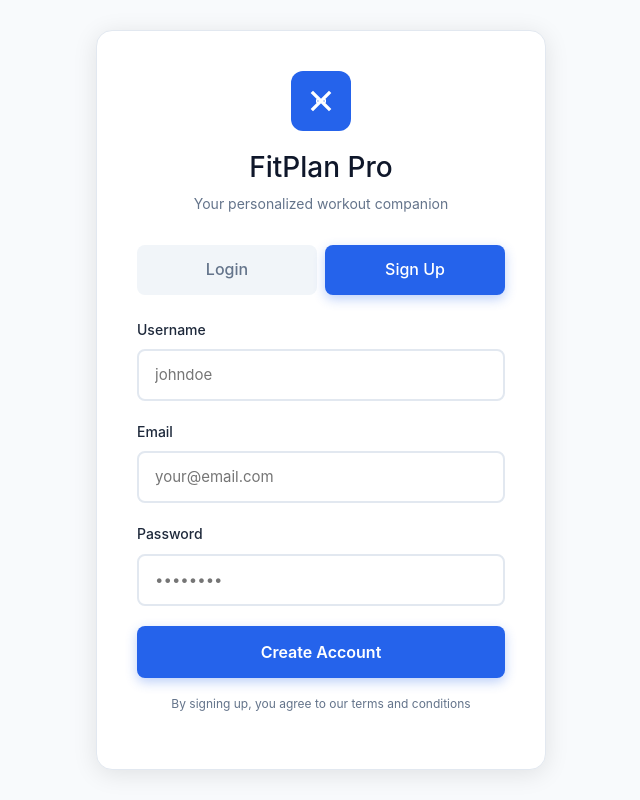
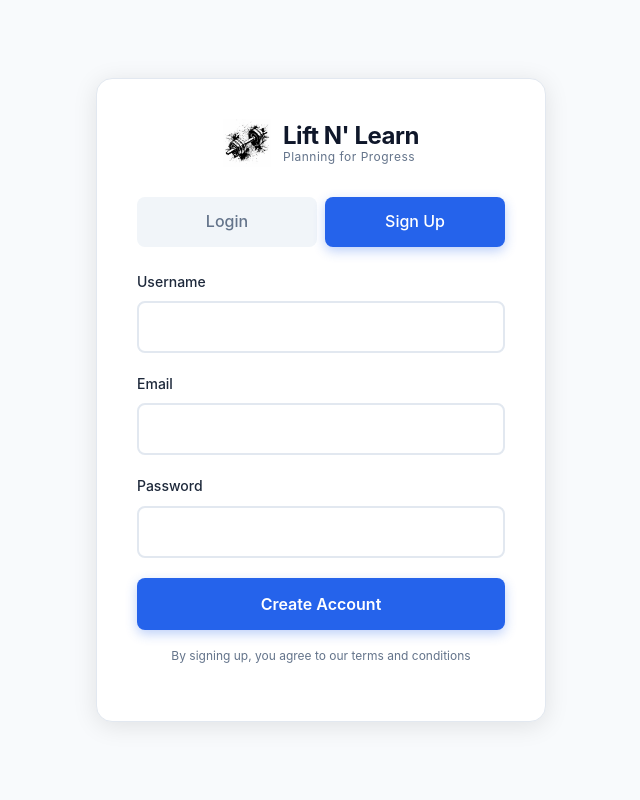
Before and after one commit to JohnAnderson777/lift-and-learn, a Flask app: page /register in a window 1280 px wide. Shown: the whole page, without its empty margins (319-959 px from the left). Run offline with Flask 3, Linux system fonts and the light colour scheme.

Commit message:
Fixing navbar, website logo and other things etc

```diff
--- a/bolt-fitness-app/static/style.css
+++ b/bolt-fitness-app/static/style.css
@@ -74,30 +74,40 @@ body {
     margin-bottom: 30px;
 }
 
-.logo {
-    background: #2563eb;
-    width: 60px;
-    height: 60px;
-    border-radius: 12px;
-    display: inline-flex;
+.auth-brand {
+    display: flex;
     align-items: center;
     justify-content: center;
-    margin-bottom: 20px;
-}
-
-.logo svg {
-    color: white;
-}
-
-.auth-header h1 {
-    font-size: 28px;
-    color: #0f172a;
-    margin-bottom: 8px;
-}
-
-.auth-header p {
+    gap: 12px;
+    margin-bottom: 4px;
+}
+
+.auth-brand-icon {
+    width: 48px;
+    height: 48px;
+    object-fit: contain;
+}
+
+.auth-brand-text {
+    display: flex;
+    flex-direction: column;
+    align-items: flex-start;
+}
+
+.auth-brand-title {
+    font-size: 24px;
+    font-weight: 700;
+    color: #0f172a;
+    line-height: 1.1;
+    letter-spacing: -0.02em;
+}
+
+.auth-brand-slogan {
+    font-size: 12px;
     color: #64748b;
-    font-size: 14px;
+    letter-spacing: 0.04em;
+    line-height: 1;
+    margin-top: 2px;
 }
 
 .auth-tabs {
@@ -448,6 +458,13 @@ body {
     gap: 16px;
 }
 
+.nav-divider {
+    width: 1px;
+    height: 24px;
+    background: rgba(255, 255, 255, 0.3);
+    margin: 0 4px;
+}
+
 .user-info {
     text-align: right;
 }
--- a/bolt-fitness-app/templates/base.html
+++ b/bolt-fitness-app/templates/base.html
@@ -18,12 +18,10 @@
                     <span class="nav-brand-slogan">Planning for Progress</span>
                 </div>
             </div>
-            <div class="nav-center">
+            <div class="nav-user">
                 <a href="/#about" class="nav-link-about" onclick="scrollToAbout(event)">About</a>
                 <a href="{{ url_for('exercise_library') }}" class="nav-link-about {% if request.endpoint == 'exercise_library' %}nav-link-active{% endif %}">Exercise Library</a>
-            </div>
-            <div class="nav-user">
-
+                <div class="nav-divider"></div>
                 {% if current_user.is_authenticated %}
                     <div class="user-info">
                         {% if nav_profile %}
@@ -35,7 +33,7 @@
                     </div>
                     <a href="{{ url_for('logout') }}" class="nav-btn-outline">Logout</a>
                 {% else %}
-                    <a href="{{ url_for('login') }}" class="nav-btn-outline">Login</a>
+                    <a href="{{ url_for('login') }}" class="nav-btn-solid">Login</a>
                     <a href="{{ url_for('register') }}" class="nav-btn-solid">Register</a>
                 {% endif %}
             </div>
--- a/bolt-fitness-app/templates/register.html
+++ b/bolt-fitness-app/templates/register.html
@@ -8,13 +8,13 @@
 <div class="auth-container">
     <div class="auth-card">
         <div class="auth-header">
-            <div class="logo">
-                <svg width="40" height="40" viewBox="0 0 24 24" fill="none" stroke="currentColor" stroke-width="2">
-                    <path d="M6.5 6.5L17.5 17.5M17.5 6.5L6.5 17.5M14 12h1M9 12h1"></path>
-                </svg>
+            <div class="auth-brand">
+                <img src="{{ url_for('static', filename='image copy.png') }}" alt="Dumbbell" class="auth-brand-icon">
+                <div class="auth-brand-text">
+                    <span class="auth-brand-title">Lift N' Learn</span>
+                    <span class="auth-brand-slogan">Planning for Progress</span>
+                </div>
             </div>
-            <h1>FitPlan Pro</h1>
-            <p>Your personalized workout companion</p>
         </div>
 
         <div class="auth-tabs">
@@ -25,17 +25,17 @@
         <form method="POST" class="auth-form">
             <div class="form-group">
                 <label for="username">Username</label>
-                <input type="text" id="username" name="username" placeholder="johndoe" required>
+                <input type="text" id="username" name="username" required>
             </div>
 
             <div class="form-group">
                 <label for="email">Email</label>
-                <input type="email" id="email" name="email" placeholder="your@email.com" required>
+                <input type="email" id="email" name="email" required>
             </div>
 
             <div class="form-group">
                 <label for="password">Password</label>
-                <input type="password" id="password" name="password" placeholder="••••••••" required>
+                <input type="password" id="password" name="password" required>
             </div>
 
             <button type="submit" class="btn btn-primary">Create Account</button>
```
Also changed, not shown: bolt-fitness-app/templates/home.html (+0 -26 lines), bolt-fitness-app/templates/login.html (+8 -8 lines), bolt-fitness-app/templates/questionnaire.html (+6 -6 lines), bolt-fitness-app/fitness_app.db.
